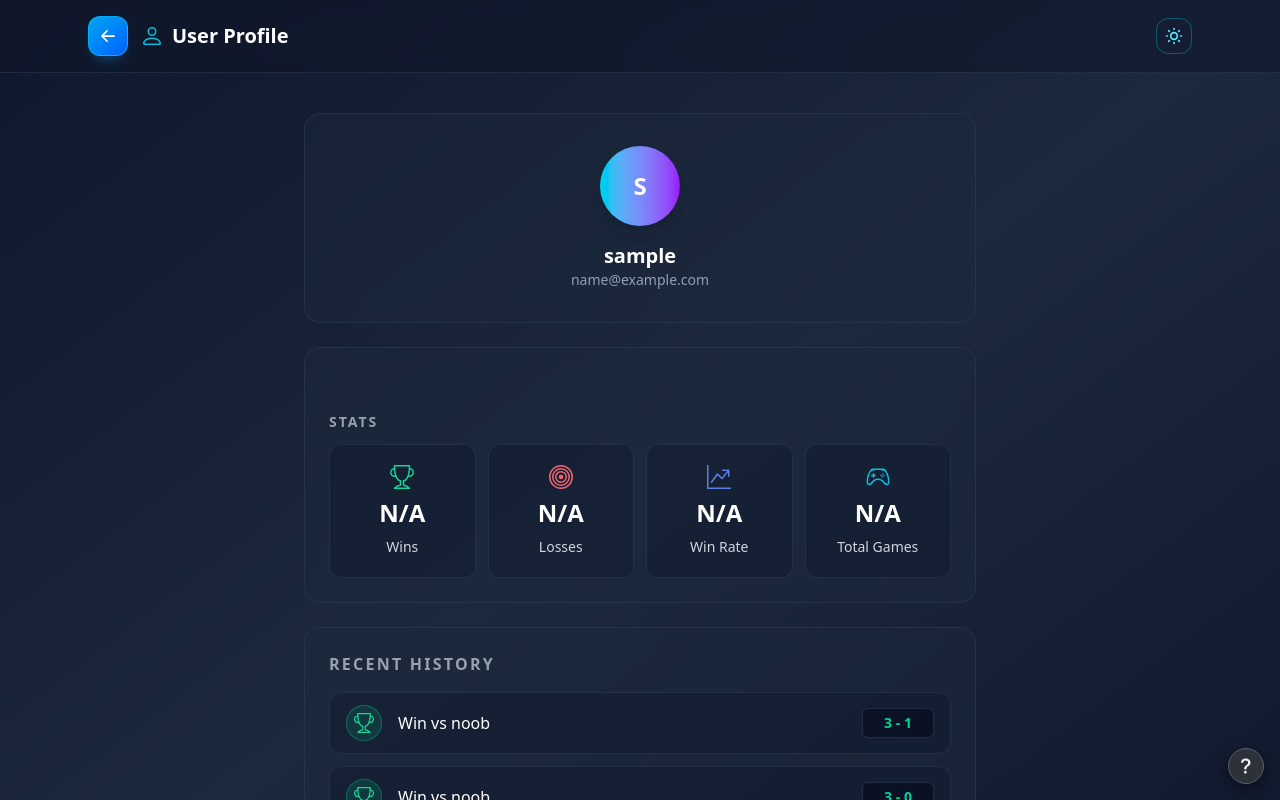
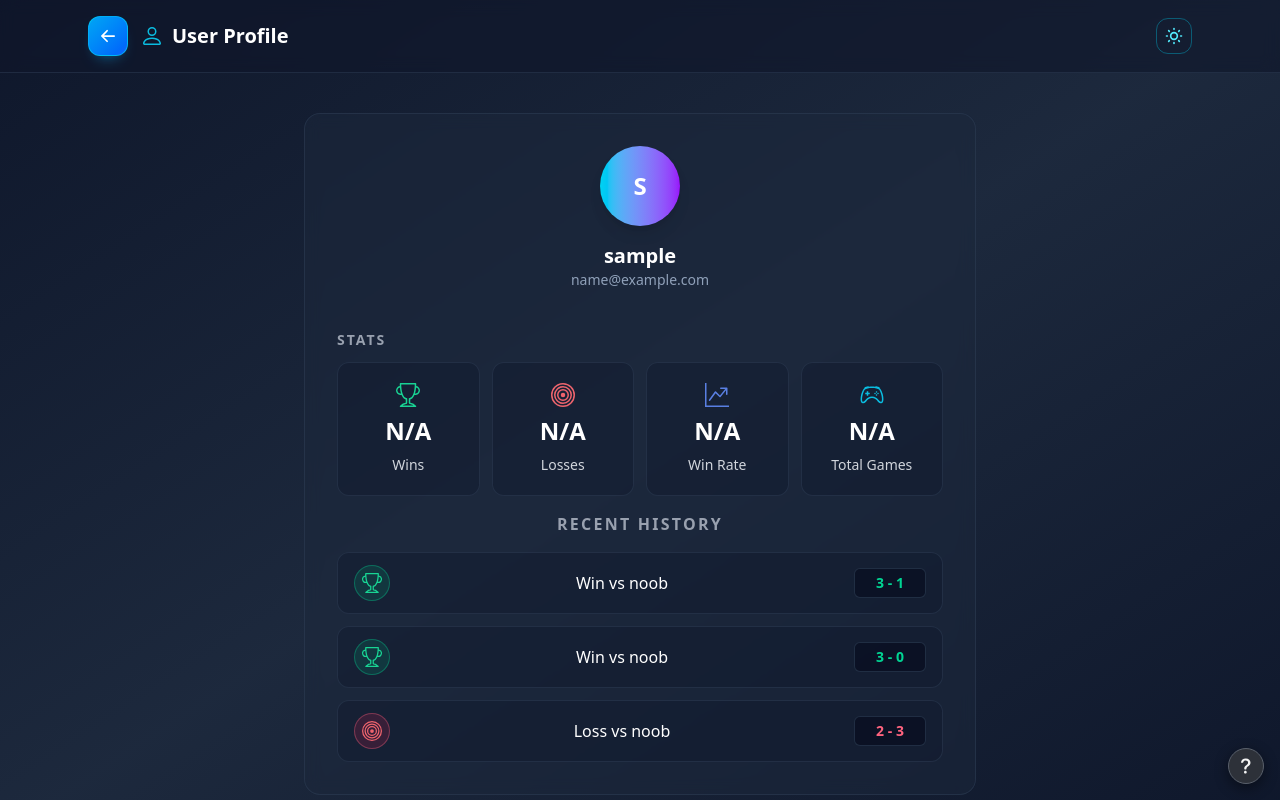
Before and after one commit to transcendence4two/Transcendence, a React (Vite) app in the folder frontend/: page /profile in a window 1280 px wide. Shown: the top 800 px of the page. Built offline with nearby package versions, Linux system fonts and the light colour scheme; no server answers; sample sign-in values are in the browser's storage.

Commit message:
refactor: followed style from issue's template

```diff
--- a/frontend/src/pages/ProfilePage.tsx
+++ b/frontend/src/pages/ProfilePage.tsx
@@ -2,7 +2,6 @@ import { useState, useEffect } from "react";
 import { useNavigate } from "react-router-dom";
 import {
   PersonFillIcon,
-  QuestionLgIcon,
   TrophyFillIcon,
   BullseyeFillIcon,
   GraphUpArrowFillIcon,
@@ -12,6 +11,7 @@ import {
 import PageNavbar from "../components/common/PageNavbar";
 import StatGrid from "../components/common/StatGrid";
 import MatchHistory from "../components/profile/MatchHistory";
+import ProfileHelpFab from "../components/common/ProfileHelpFab";
 import type { MatchHistoryItem } from "../components/profile/MatchHistory";
 
 type UserData = {
@@ -138,26 +138,18 @@ const ProfilePage = () => {
                 <h2 className="profile-page-name">{nick}</h2>
                 <p className="profile-page-email">{user.email}</p>
               </div>
-            </div>
 
-            <StatGrid
-              title="STATS"
-              className="profile-page-section-card"
-              stats={statItems}
-              columns={4}
-            />
+              <StatGrid title="STATS" stats={statItems} columns={4} />
 
               <MatchHistory
-              className="profile-page-section-card"
                 title="RECENT HISTORY"
                 username={nick}
                 matches={matches}
               />
             </div>
+          </div>
 
-          <button type="button" className="profile-help-fab" aria-label="Help">
-            <QuestionLgIcon className="profile-help-icon icon-white" />
-          </button>
+          <ProfileHelpFab />
         </div>
       </main>
     </div>
```
Lines whose indentation alone changed are shown as unchanged.
